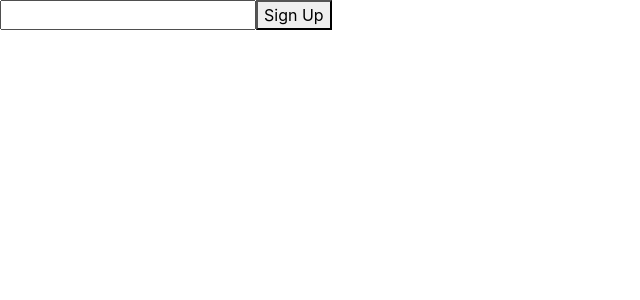
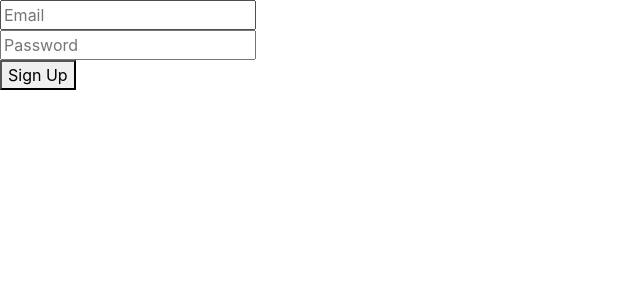
Before and after one commit to ZnSt/trainingTime, a React (Create React App) app: page / in a window 1280 px wide. Shown: the top 300 px of the page, without its empty margins (0-640 px from the left). Built offline with nearby package versions, Linux system fonts and the light colour scheme.

Commit message:
add form

```diff
--- a/src/components/App.jsx
+++ b/src/components/App.jsx
@@ -1,8 +1,10 @@
 import { Form } from "./Form";
+import { ColorPicker } from "./ColorPicker";
 export const App = () => {
   return (
     <div>
       <Form />
+      <ColorPicker />
     </div>
   );
 };
--- /dev/null
+++ b/src/components/ColorPicker/ColorPicker.jsx
@@ -0,0 +1,3 @@
+export const ColorPicker = () => {
+  return;
+};
--- /dev/null
+++ b/src/components/ColorPicker/index.js
@@ -0,0 +1 @@
+export * from "./ColorPicker";
--- a/src/components/Form/Form.jsx
+++ b/src/components/Form/Form.jsx
@@ -1,7 +1,36 @@
+import { useState } from "react";
+
 export const Form = () => {
+  const [email, setEmail] = useState("");
+  const [password, setPassword] = useState("");
+
+  const handleChange = (event) => {
+    const { name, value } = event.target;
+    switch (name) {
+      case "email":
+        setEmail(value);
+        break;
+
+      case "password":
+        setPassword(value);
+        break;
+
+      default:
+        return;
+    }
+  };
   return (
     <form>
-      <input type="text" />
+      <input type="email" onChange={handleChange} value={email} placeholder="Email" name="email" />
+      <br />
+      <input
+        type="password"
+        onChange={handleChange}
+        value={password}
+        placeholder="Password"
+        name="password"
+      />
+      <br />
       <button>Sign Up</button>
     </form>
   );
```
